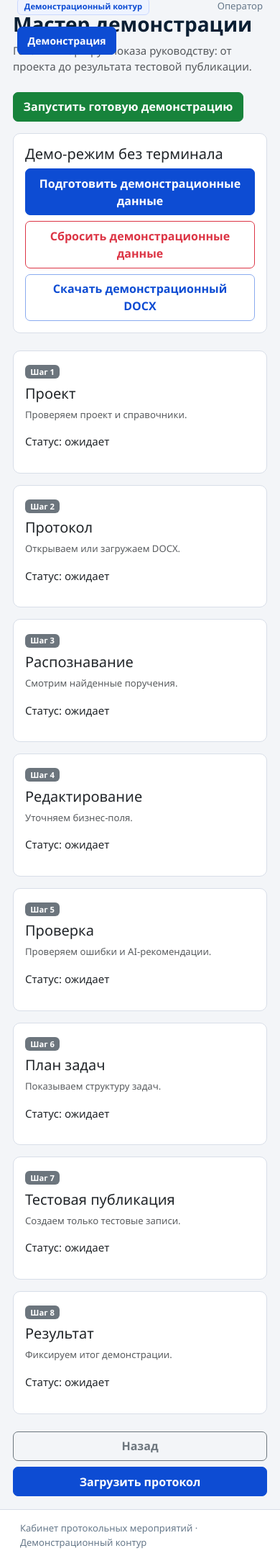
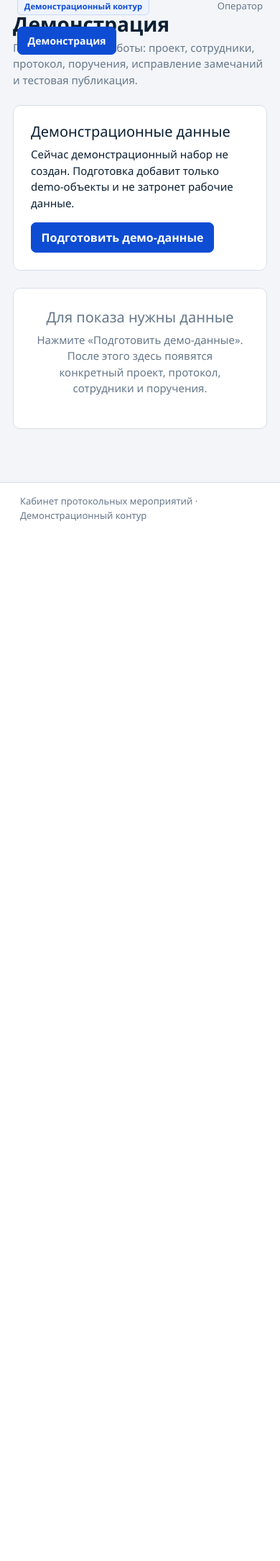
Before and after one commit to tarlykov1/Protokoly, a FastAPI app: page /demo in a window 390 px wide. Shown: the part 102-2271 px from the top of the page at 72% size. After the commit the page ends 827 px from the top, so only its background shows below. Run offline with FastAPI, Linux system fonts and the light colour scheme; some libraries are stand-ins or nearby versions.

Commit message:
Replace stage-only demo page with concrete demo examples

```diff
--- a/app/web/templates/demo.html
+++ b/app/web/templates/demo.html
@@ -1,4 +1,11 @@
-{% extends "base.html" %}{% block content %}<div class="d-flex flex-wrap justify-content-between gap-2 mb-3"><div><h1>Мастер демонстрации</h1><p class="text-muted">Готовый маршрут показа руководству: от проекта до результата тестовой публикации.</p></div><a class="btn btn-success align-self-start" href="/demo/guided">Запустить готовую демонстрацию</a></div>
-<div class="card mb-4"><div class="card-body"><h2 class="h5">Демо-режим без терминала</h2><div class="action-row d-flex flex-wrap gap-2"><form method="post" action="/demo/seed"><button class="btn btn-primary">Подготовить демонстрационные данные</button></form><form method="post" action="/demo/reset" onsubmit="return confirm('Сбросить только demo-данные?')"><input type="hidden" name="confirm" value="yes"><button class="btn btn-outline-danger">Сбросить демонстрационные данные</button></form><a class="btn btn-outline-primary" href="/demo/docx">Скачать демонстрационный DOCX</a></div></div></div>
-<div class="row g-3">{% set labels=['Проект','Протокол','Распознавание','Редактирование','Проверка','План задач','Тестовая публикация','Результат'] %}{% for label in labels %}<div class="col-md-6 col-xl-3"><div class="card h-100"><div class="card-body step {% if loop.index <= 2 and protocol %}done{% endif %}"><span class="badge text-bg-{{ 'success' if loop.index <= 2 and protocol else 'secondary' }}">Шаг {{ loop.index }}</span><h3 class="h5 mt-2">{{ label }}</h3><p class="small text-muted">{{ ['Проверяем проект и справочники.','Открываем или загружаем DOCX.','Смотрим найденные поручения.','Уточняем бизнес-поля.','Проверяем ошибки и AI-рекомендации.','Показываем структуру задач.','Создаем только тестовые записи.','Фиксируем итог демонстрации.'][loop.index0] }}</p><p>Статус: {{ 'готово' if loop.index <= 2 and protocol else 'ожидает' }}</p></div></div></div>{% endfor %}</div>
-<div class="action-row mt-4 d-flex flex-wrap gap-2"><a class="btn btn-outline-secondary" href="/">Назад</a>{% if protocol %}<a class="btn btn-primary" href="/protocols/{{ protocol.id }}">Перейти к следующему шагу</a><a class="btn btn-outline-primary" href="/protocols/{{ protocol.id }}/publication-plan">План задач</a>{% else %}<a class="btn btn-primary" href="/protocols/import">Загрузить протокол</a>{% endif %}</div>{% endblock %}
+{% extends "base.html" %}{% block content %}
+<div class="d-flex flex-wrap justify-content-between gap-3 mb-4"><div><h1 class="mb-1">Демонстрация</h1><p class="muted mb-0">Готовый пример работы: проект, сотрудники, протокол, поручения, исправление замечаний и тестовая публикация.</p></div>{% if protocol %}<a class="btn btn-primary align-self-start" href="/demo/guided">Запустить пошаговую демонстрацию</a>{% endif %}</div>
+<section class="panel p-4 mb-4"><div class="row g-3 align-items-center"><div class="col-lg-8"><h2 class="h5 mb-2">Демонстрационные данные</h2>{% if protocol %}<p class="mb-1"><strong>{{ project.name }}</strong> · {{ protocol.title }} · {{ tasks|length }} поручений</p><p class="muted mb-0">Данные готовы. Можно показывать работу на конкретных примерах, а не на пустых стадиях.</p>{% else %}<p class="mb-0">Сейчас демонстрационный набор не создан. Подготовка добавит только demo-объекты и не затронет рабочие данные.</p>{% endif %}</div><div class="col-lg-4"><div class="d-flex flex-wrap justify-content-lg-end gap-2">{% if not protocol %}<form method="post" action="/demo/seed"><button class="btn btn-primary">Подготовить демо-данные</button></form>{% else %}<a class="btn btn-primary" href="/demo/guided">Начать показ</a><form method="post" action="/demo/reset" onsubmit="return confirm('Сбросить только демонстрационные данные?')"><input type="hidden" name="confirm" value="yes"><button class="btn btn-light">Сбросить демо</button></form>{% endif %}</div></div></div></section>
+{% if protocol %}
+<div class="row g-3 mb-4"><div class="col-md-3"><div class="card-app h-100"><span class="section-kicker">ПРОЕКТ</span><strong>{{ project.name }}</strong><div class="small muted mt-1">{{ project.code }}</div></div></div><div class="col-md-3"><div class="card-app h-100"><span class="section-kicker">ПРОТОКОЛ</span><strong>№ {{ protocol.number or '—' }}</strong><div class="small muted mt-1">{{ protocol.meeting_date or 'дата не указана' }}</div></div></div><div class="col-md-3"><div class="card-app h-100"><span class="section-kicker">ПОРУЧЕНИЯ</span><strong>{{ tasks|length }}</strong><div class="small muted mt-1">Готовность {{ progress }}%</div></div></div><div class="col-md-3"><div class="card-app h-100"><span class="section-kicker">ПРИМЕР ПРОБЛЕМЫ</span><strong>{% set problems=tasks|selectattr('deadline','none')|list %}{{ problems|length }} без срока</strong><div class="small muted mt-1">Можно исправить в редакторе</div></div></div></div>
+<section class="panel p-4 mb-4"><div class="d-flex flex-wrap justify-content-between align-items-center gap-2 mb-3"><div><h2 class="h5 mb-1">Примеры поручений</h2><p class="small muted mb-0">То, что пользователь увидит внутри демонстрации.</p></div><a class="btn btn-outline-primary btn-sm" href="/protocols/{{ protocol.id }}/editor">Открыть редактор</a></div><div class="demo-example-list">{% for task in tasks[:5] %}<div class="demo-example-item"><strong>{{ task.number }}. {{ task.title }}</strong><small>Срок: {{ task.deadline or 'не указан' }} · Исполнители: {% for a in task.assignments %}{{ a.employee.full_name if a.employee else a.individual_title or 'не сопоставлен' }}{% if not loop.last %}, {% endif %}{% else %}не назначены{% endfor %}</small></div>{% endfor %}</div></section>
+<div class="d-flex flex-wrap gap-2"><a class="btn btn-primary" href="/demo/guided">Пошаговая демонстрация</a><a class="btn btn-outline-primary" href="/protocols/{{ protocol.id }}">Открыть протокол</a><a class="btn btn-outline-primary" href="/protocols/{{ protocol.id }}/publication-plan">План задач</a><a class="btn btn-light" href="/demo/dashboard">Демо-сводка</a><a class="btn btn-light" href="/demo/docx">Скачать демонстрационный DOCX</a></div>
+{% else %}
+<section class="empty"><h2 class="h5">Для показа нужны данные</h2><p>Нажмите «Подготовить демо-данные». После этого здесь появятся конкретный проект, протокол, сотрудники и поручения.</p></section>
+{% endif %}
+{% endblock %}
```
